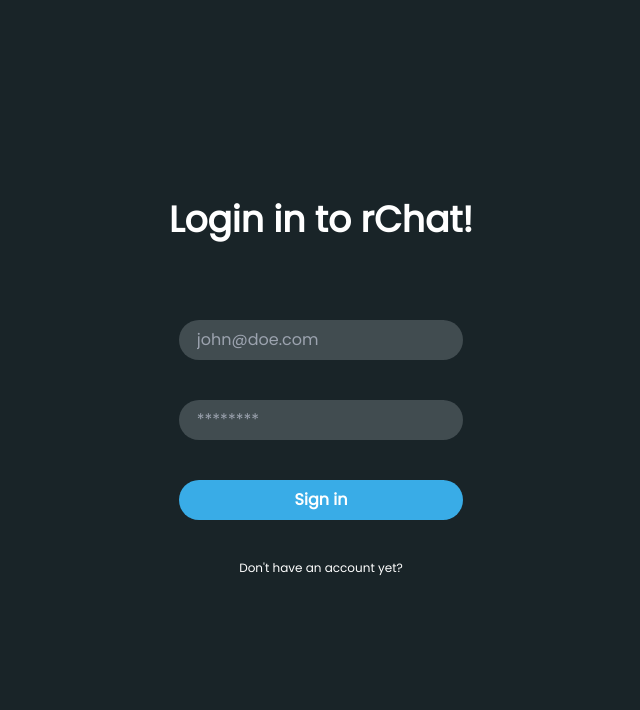
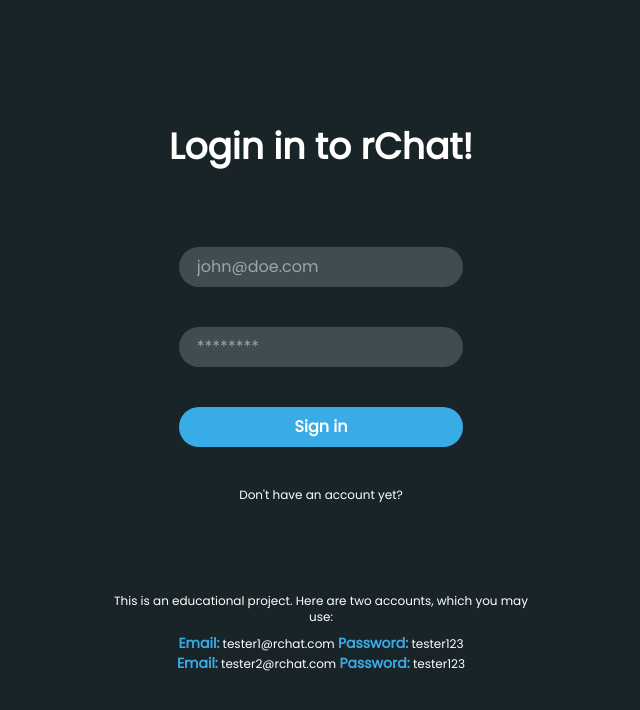
Before and after one commit to rmarinov045/r-chat, a React (Create React App) app in the folder r-chat/: page / in a window 1280 px wide. Shown: the top 710 px of the page, without its empty margins (319-959 px from the left). Built offline with nearby package versions, Linux system fonts and the light colour scheme; no server answers.

Commit message:
Refactoring ID generator function, fixing minor layout issues and adding testing credentials to home screen

```diff
--- a/r-chat/public/index.html
+++ b/r-chat/public/index.html
@@ -2,14 +2,14 @@
 <html lang="en">
   <head>
     <meta charset="utf-8" />
-    <link rel="icon" href="%PUBLIC_URL%/favicon.ico" />
+    <link rel="icon" href="%PUBLIC_URL%/logo.ico" />
     <meta name="viewport" content="width=device-width, initial-scale=1" />
     <meta name="theme-color" content="#000000" />
     <meta
       name="description"
-      content="Web site created using create-react-app"
+      content="rChat realtime chat app"
     />
-    <link rel="apple-touch-icon" href="%PUBLIC_URL%/logo192.png" />
+    <link rel="apple-touch-icon" href="%PUBLIC_URL%/logo.ico" />
     <!--
       manifest.json provides metadata used when your web app is installed on a
       user's mobile device or desktop. See https://developers.google.com/web/fundamentals/web-app-manifest/
@@ -24,7 +24,7 @@
       work correctly both with client-side routing and a non-root public URL.
       Learn how to configure a non-root public URL by running `npm run build`.
     -->
-    <title>React App</title>
+    <title>rChat</title>
   </head>
   <body>
     <noscript>You need to enable JavaScript to run this app.</noscript>
--- a/r-chat/src/api/messageService.ts
+++ b/r-chat/src/api/messageService.ts
@@ -24,6 +24,15 @@ export class Message {
 }
 
 /**
+ * Lexicographically compares sender and receiver IDs and generates ID for the new Firestore document, composed of both IDs
+ * @param senderId ID of user, sending the message
+ * @param receiverId ID of user, receiving the mssage
+ * @returns generated DB ID
+ */
+
+export const dbIdGenerator = (senderId :string, receiverId :string) => senderId < receiverId ? senderId + receiverId : receiverId + senderId
+
+/**
  * Posts message to DB
  * @param message - Message object to be posted
  * @returns void
@@ -32,7 +41,7 @@ export class Message {
 
 const sendMessage = async (message: Message) => {
 
-    const docRef = message.senderId < message.receiverId ? message.senderId + message.receiverId : message.receiverId + message.senderId
+    const docRef = dbIdGenerator(message.senderId, message.receiverId)
 
     try {
         await setDoc(doc(collection(db, 'chats'), `${docRef}`), {
--- a/r-chat/src/components/home/sidebar/profile/Edit.tsx
+++ b/r-chat/src/components/home/sidebar/profile/Edit.tsx
@@ -42,7 +42,7 @@ function Edit({ opened, handler, userId, setError, setErrorMessage }: { opened:
     return (
         <form onSubmit={(e) => handleSubmit(e)} className='w-full flex flex-col gap-2 flex-grow items-center justify-center'>
             <label htmlFor="edit">New username:</label>
-            <input onChange={(e) => setNewUsername(e.target.value)} value={newUsername} type="text" name="edit" id="edit" placeholder='Magnificent algae' className='p-2 border-2 border-transparent rounded bg-dark text-white focus:outline-none focus:border-primary' />
+            <input onChange={(e) => setNewUsername(e.target.value)} value={newUsername} type="text" name="edit" id="edit" placeholder='Enter username...' className='p-2 border-2 border-slate-600 rounded bg-dark text-white focus:outline-none focus:border-primary' />
             <div className='w-full flex gap-2 items-center justify-center'>
                 <button type="submit" className='px-2 bg-primary p-1 rounded transition-all ease-in-out 150 hover:bg-secondary'>{loading ? 'Changing...' : 'Change'}</button>
                 <button onClick={(e) => handleClose(e)} className='px-2 bg-red-600 p-1 rounded transition-all ease-in-out 150 hover:bg-red-700'>Discard</button>
--- a/r-chat/src/components/home/sidebar/profile/Profile.tsx
+++ b/r-chat/src/components/home/sidebar/profile/Profile.tsx
@@ -45,7 +45,7 @@ function Profile({ setError, setErrorMessage }: { setError: Dispatch<boolean>, s
 
     return (
         <>
-            {user && <section className='absolute flex flex-col -translate-x-3/4 rounded-xl min-h-[10rem] max-h-fit min-w-[15rem] max-w-[15rem] bg-tertiary'>
+            {user && <section className='absolute flex flex-col -translate-x-3/4 rounded-xl min-h-[10rem] max-h-fit min-w-[15rem] max-w-[15rem] bg-dark'>
                 <div className='h-1/2 w-full p-4 flex items-center justify-center'>
                     <p className='max-w-full text-center'>Hi, <span className='text-primary break-words'>{user.username}</span> !</p>
                 </div>
--- a/r-chat/src/components/login/Login.tsx
+++ b/r-chat/src/components/login/Login.tsx
@@ -17,7 +17,7 @@ function Login() {
 
     const navigate = useNavigate()
 
-    async function handleSubmit(e :SyntheticEvent) {
+    async function handleSubmit(e: SyntheticEvent) {
         e.preventDefault()
         setLoading(true)
 
@@ -31,7 +31,7 @@ function Login() {
         try {
             await userAuth.login(formData.email, formData.password)
             navigate('/home')
-        } catch(error :any) {
+        } catch (error: any) {
             setErrorMessage(error.message)
             setLoading(false)
             return
@@ -41,6 +41,7 @@ function Login() {
 
     return (
         <main className='h-screen w-screen'>
+
             <section className='w-full h-full flex items-center justify-center'>
                 <div className='h-1/2 w-full md:w-1/2 lg:w-1/3 text-white flex flex-col justify-center gap-20'>
                     <h1 className='text-4xl font-bold self-center'>Login in to rChat!</h1>
@@ -54,6 +55,13 @@ function Login() {
                             <p className='text-xs transition-all pb-2 ease-in-out 150 border-b-2 border-transparent hover:border-primary'>Don't have an account yet?</p>
                         </Link>
                     </form>
+                    <div className='text-xs flex flex-col gap-2 text-center'>
+                        <h2>This is an educational project. Here are two accounts, which you may use:</h2>
+                        <ol>
+                            <li><span className='text-primary font-bold text-sm'>Email:</span> tester1@rchat.com <span className='text-primary font-bold text-sm'>Password:</span> tester123</li>
+                            <li><span className='text-primary font-bold text-sm'>Email:</span> tester2@rchat.com <span className='text-primary font-bold text-sm'>Password:</span> tester123</li>
+                        </ol>
+                    </div>
                 </div>
             </section>
             {errorMessage && <Toast message={errorMessage} error={true} />}
```
Also changed, not shown: r-chat/public/manifest.json, 1 other file (tests, documents, lock files or other folders).
